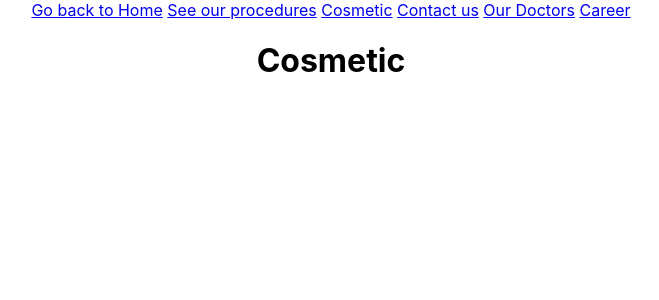
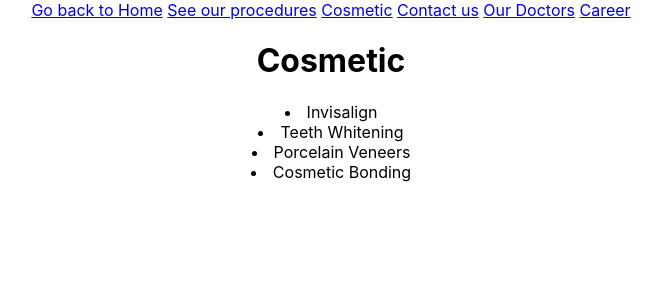
Before and after one commit to ireneyap68/dentist_website_react_router, a React (Create React App) app: page /cosmetic in a window 1280 px wide. Shown: the top 300 px of the page, without its empty margins (309-968 px from the left). Built offline with nearby package versions, Linux system fonts and the light colour scheme.

Commit message:
[cosmetic list] Add list in cosmetic component

```diff
--- a/src/App.js
+++ b/src/App.js
@@ -24,6 +24,8 @@ function App() {
     "Implants",
     "Fillings"
   ];
+  const cosmetic = ["Invisalign", "Teeth Whitening", "Porcelain Veneers", "Cosmetic Bonding"];
+
   return (
     <Router>
       <div className="App">
@@ -37,7 +39,7 @@ function App() {
         </nav>
         <Route exact path="/" component={Home} />
         <Route path="/procedures" render={() => <Procedures procedures={procedures} />} />
-        <Route path="/cosmetic" component={Cosmetic} />
+        <Route path="/cosmetic" render={() => <Cosmetic cosmetic={cosmetic}/>} />
         <Route path="/contact" component={Contact} />
         <Route path="/doctors" component={Doctors} />
         <Route path="/career" component={Career} />
@@ -48,4 +50,4 @@ function App() {
   );
 }
 
-export default App;
+export default App
--- a/src/Cosmetic.js
+++ b/src/Cosmetic.js
@@ -2,9 +2,13 @@ import React, { Component } from 'react'
 
 class Cosmetic extends Component {
     render () {
+        const cosmeticList = this.props.cosmetic.map((c,idx) =>{
+        return <li key={idx}>{c}</li>
+        })
         return (
             <div>
                 <h1>Cosmetic</h1>
+                {cosmeticList}
             </div>
         )
     }
```
